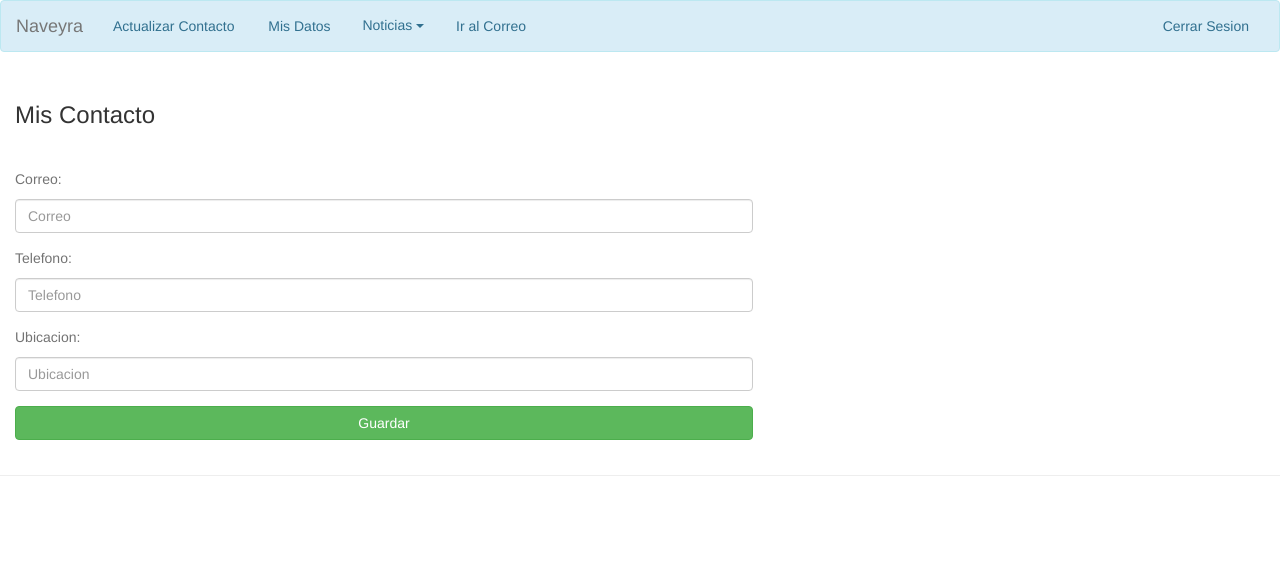
After one commit to neg90/financiera, a PHP site: template vista/contacto.html.twig in a window 1280 px wide. The commit adds this page. Shown: the top 574 px of the page. Run offline with PHP 8.4, Linux system fonts and the light colour scheme; the template is opened without the code that fills it, so the values that code supplies are empty; some libraries are stand-ins or nearby versions.

Commit message:
contacto

```diff
--- /dev/null
+++ b/controlador/controladorContacto.php
@@ -0,0 +1,6 @@
+<?php
+
+
+class controladorContacto {
+
+}
--- a/controlador/controladorCorreo.php
+++ b/controlador/controladorCorreo.php
@@ -118,13 +118,8 @@ class controladorCorreo	 {
 				exit();
 	        }
 
-	  	}else{
-	  		//Tratar el error
 	  	}
 
-		//$template = $twig->loadTemplate('confirmacion.html.twig');
-
-		//echo $template->render(array());
 	}
 }
 ?>
--- a/controlador/controladorNoticias.php
+++ b/controlador/controladorNoticias.php
@@ -24,7 +24,7 @@ class controladorNoticias	 {
 				exit();
 			}
 		}else{
-			$unaNoticia =	PDOnoticia::buscarNoticia();
+			$unaNoticia = PDOnoticia::buscarNoticia();
 			if ($unaNoticia == false){
 				$Cuerpo1 = "No disponible";
 				$Cuerpo2 = "No disponible";
--- a/controlador/privado.php
+++ b/controlador/privado.php
@@ -19,7 +19,7 @@ require_once 'controladorNoticias.php';
 				controladorCorreo::enviar();
 			}elseif (($controlador=='noticias') and ($accion=='modificar')){
 				controladorNoticias::modificar();
-			}elseif ($controlador=='actContacto') {
+			}elseif ($controlador=='actContacto') and ($accion == 'modificar'){
 				controladorContacto::modificar();
 			}
 		}else{
--- a/controlador/publico.php
+++ b/controlador/publico.php
@@ -23,14 +23,11 @@ require_once '../modelo/PDOnoticia.php';
 			$Cuerpo2 = "No disponible";
 			$Titulo1 = "No disponible";
 			$Titulo2 = "No disponible";
-
 		}else{
-
 			$Cuerpo1 = $unaNoticia["Cuerpo1"];
 			$Cuerpo2 = $unaNoticia["Cuerpo2"];
 			$Titulo1 = $unaNoticia["Titulo1"];
 			$Titulo2 = $unaNoticia["Titulo2"];
-
 		}
 		$template = $twig->loadTemplate('home.html.twig');
 		echo $template->render(array('enviado'=>0,'Cuerpo1'=>$Cuerpo1,'Titulo1'=>$Titulo1,'Titulo2'=>$Titulo2,'Cuerpo2'=>$Cuerpo2));
--- /dev/null
+++ b/vista/contacto.html.twig
@@ -0,0 +1,35 @@
+{% extends "basePrivada.html.twig" %}
+
+ {% block title %}Modificar Contacto{% endblock %}
+  {% block conteiner %}
+    <div class="col-4" style="">
+      <div style="margin:0 auto 0 auto; ">
+       <div class="panel-heading" >
+            <h3>Mis Contacto</h3>
+       </div>
+       <div class="panel-body">
+
+          <form role="form" id="contacto" action="privado.php?c=actContacto&a=modificar" method="POST">
+
+                <span class="help-block">Correo: </span>
+                <div class="form-group">
+                  <input type="text" class="form-control" id="correo" name="correo" placeholder="Correo" required/>
+                </div>
+                <span class="help-block">Telefono:</span>
+                <div class="form-group">
+                  <input type="text" class="form-control" id="telefono" name="telefono" placeholder="Telefono" required/>
+                </div>
+                <span class="help-block">Ubicacion:</span>
+                <div class="form-group">
+                  <input type="text" class="form-control" id="telefono" name="telefono" placeholder="Ubicacion" required/>
+                </div>
+
+
+                <button id="btn-login" class="btn btn-success boton-enviar" type="submit" name="guardarNoticia">Guardar</button>
+          </form>
+
+        </div>
+      </div>
+    </div>
+
+  {% endblock %}
```
